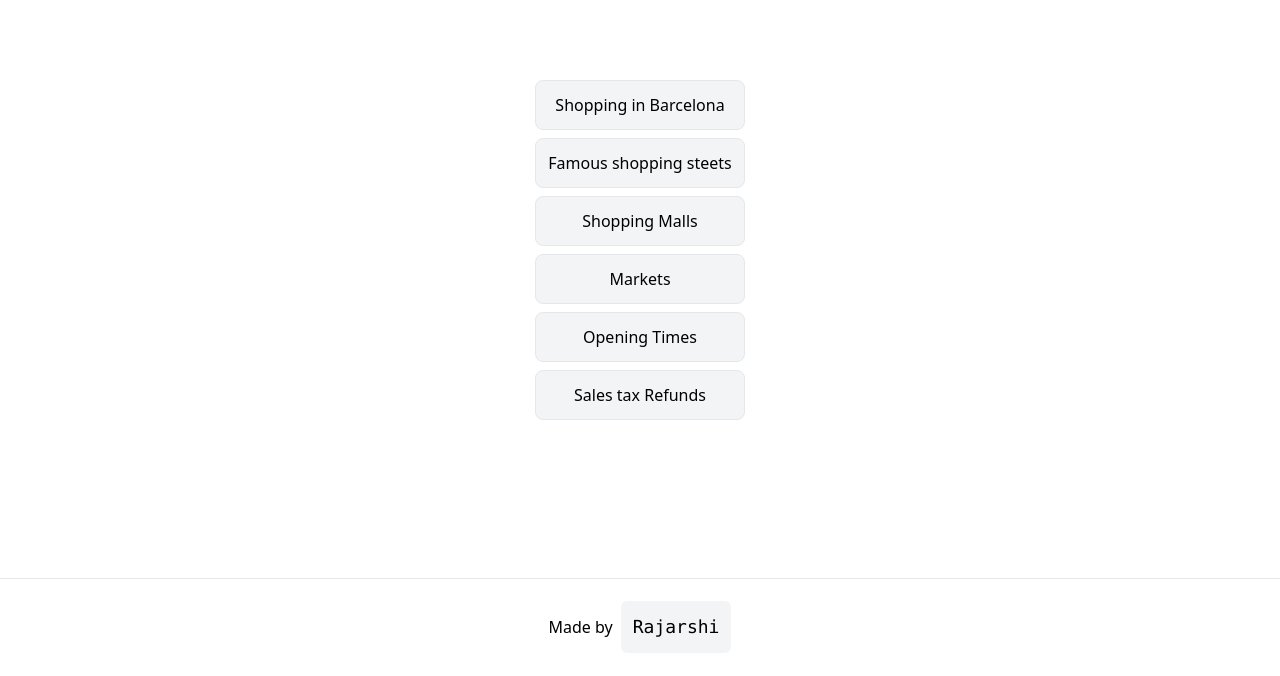
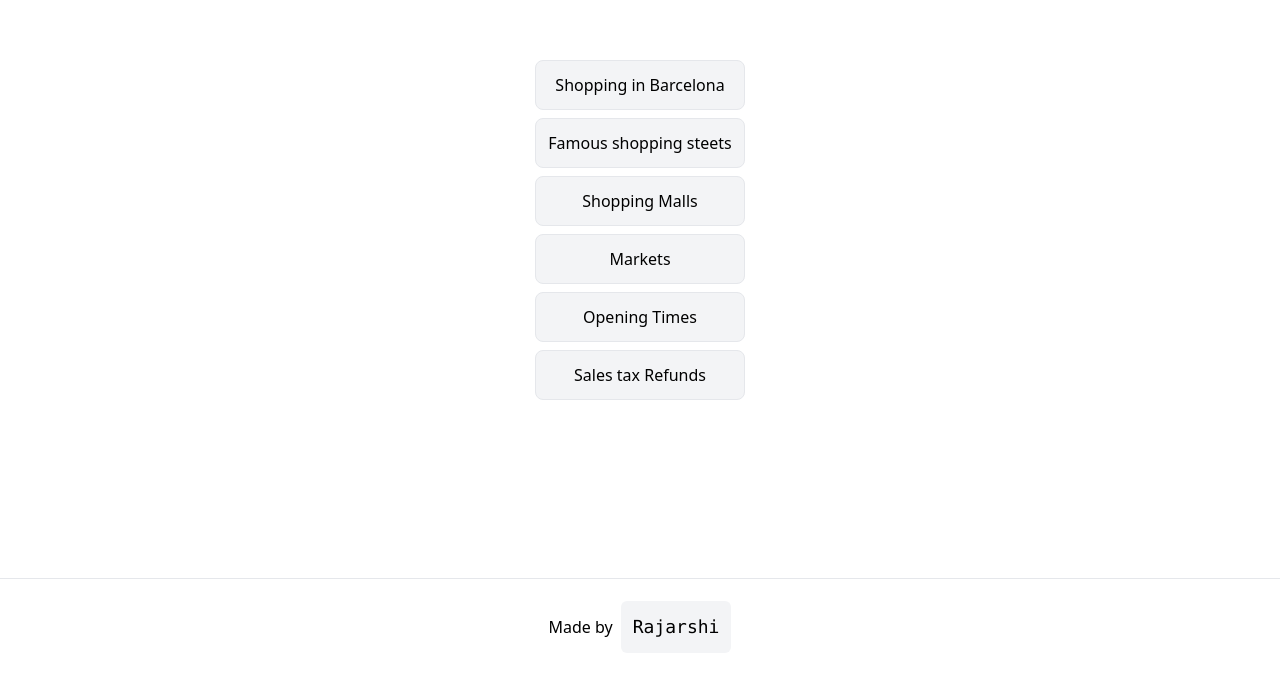
Before and after one commit to rajarshi-ch/longshot_assignment, a Next.js app: page /drag_n_drop in a window 1280 px wide. Shown: the part 118-794 px from the top of the page. Built offline with nearby package versions, Linux system fonts and the light colour scheme.

Commit message:
Drag & Drop completed

```diff
--- a/views/drag_n_drop/index.tsx
+++ b/views/drag_n_drop/index.tsx
@@ -15,7 +15,6 @@ export default function DNDApp() {
 
   function onDragOver(e: any) {
     e.preventDefault();
-    //console.log("onDragOver");
   }
 
   function onDrop(ev: any) {
@@ -23,13 +22,11 @@ export default function DNDApp() {
     let destinationIndex = parseInt(ev.target.getAttribute("data-index"));
     console.log("Source ", sourceIndex);
     console.log("Destination ", destinationIndex);
-  }
-
-  function onDropTop(ev: any) {
-    let sourceIndex = parseInt(ev.dataTransfer.getData("text/plain"));
-    let destinationIndex = 0;
-    console.log("Source ", sourceIndex);
-    console.log("Destination ", destinationIndex);
+    dispatch({
+      type: "reorderList",
+      source: sourceIndex,
+      destination: destinationIndex,
+    });
   }
 
   function onDragStart(ev: any, sourceIndex: number) {
@@ -37,12 +34,8 @@ export default function DNDApp() {
     ev.dataTransfer.setData("text/plain", sourceIndex);
   }
 
-  // The default behaviour is that the element droppped is added to the next index
-  // So we add a buffer element on top of the list to , catch a drop event above the list
-
   return (
     <ul onDragOver={(e) => onDragOver(e)}>
-      <li className="h-10 w-full" onDrop={(e) => onDropTop(e)}></li>
       {outlines.map((outline: Outline, index: number) => (
         <li
           className="block w-full p-3 bg-gray-100 border border-gray-200 rounded-lg mb-2 mw-1/2"
--- a/views/drag_n_drop/utils/reducer.tsx
+++ b/views/drag_n_drop/utils/reducer.tsx
@@ -2,18 +2,18 @@ export type Outline = {
   title: string;
 };
 
-const reducer = ({ state, action }: any) => {
+export type Action = {
+  type: string;
+  source: number;
+  destination: number;
+};
+
+const reducer = (state: Array<Outline>, action: Action) => {
   switch (action.type) {
     case "addTask":
-      return [
-        ...state,
-        {
-          title: action.title,
-          status: action.status,
-        },
-      ];
+      return state; // TODO : Can be implemented as an improvement
     case "removeTask":
-      return state.filter((outline: Outline) => outline.title !== action.title);
+      return state; // TODO : Can be implemented as an improvement
     case "reorderList":
       return (() => {
         const items = Array.from(state);
```
